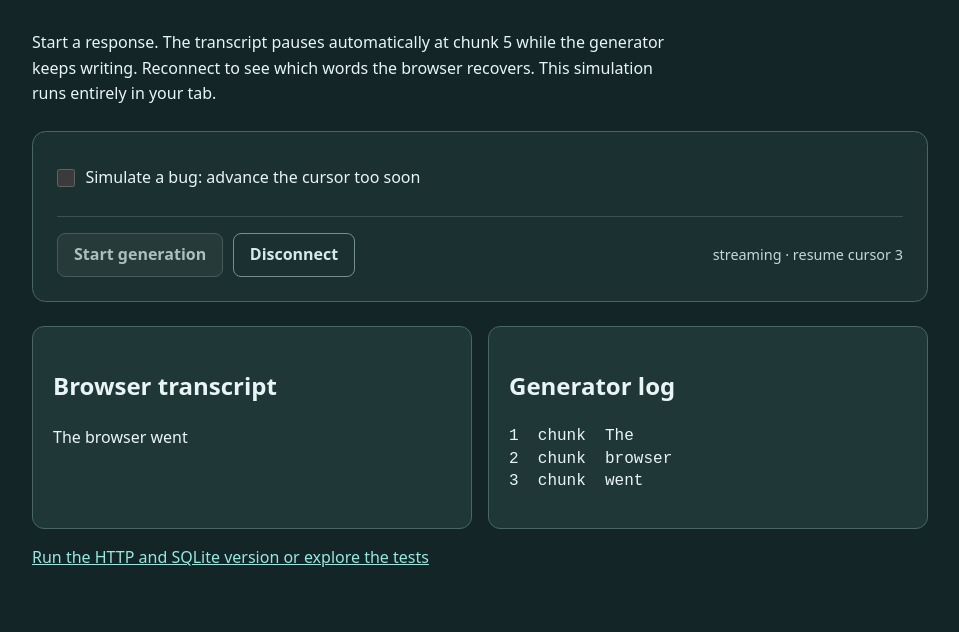
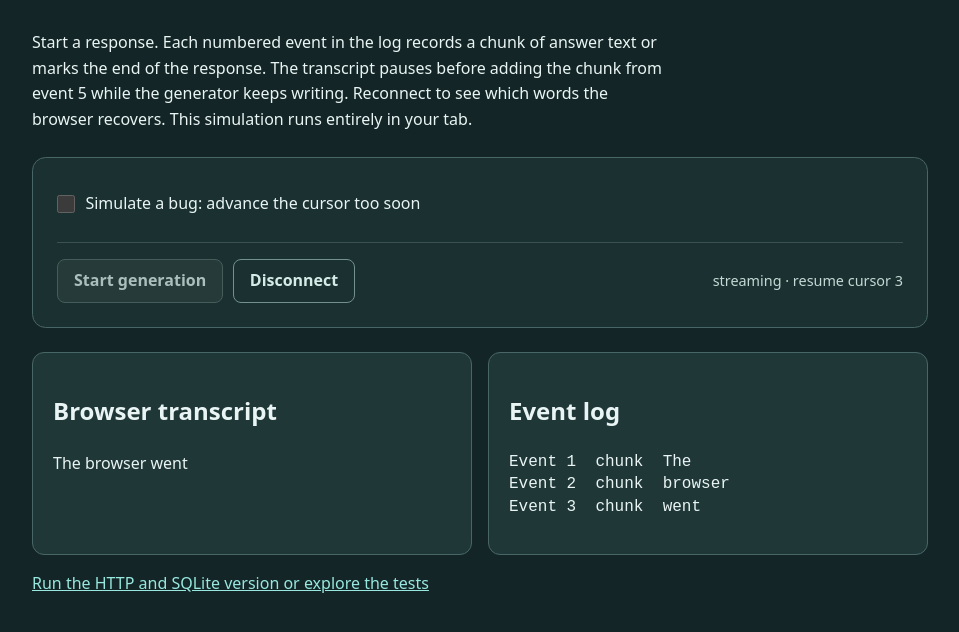
Before and after one commit to rdeprey/resumable-llm-stream, a plain HTML site: page docs/index.html in a window 1280 px wide. Both pictures are taken after a click on the button "Start generation". Shown: the part 286-918 px from the top of the page, without its empty margins (160-1119 px from the left). Drawn offline with Linux system fonts and the light colour scheme.

Commit message:
Distinguish text chunks from numbered log events

```diff
--- a/docs/demo.js
+++ b/docs/demo.js
@@ -49,7 +49,7 @@ el('start').onclick = () => {
     const index = events.length;
     const event = { seq: index + 1, kind: index < words.length ? 'chunk' : 'done', text: words[index] || '' };
     events.push(event);
-    el('log').textContent += event.seq + '  ' + event.kind + '  ' + event.text + '\n';
+    el('log').textContent += 'Event ' + event.seq + '  ' + event.kind + '  ' + event.text + '\n';
     if (event.kind === 'done') clearInterval(timer);
     replay();
   }, 800);
--- a/docs/index.html
+++ b/docs/index.html
@@ -47,7 +47,7 @@ a { color: #98e8df; }
 }
 </style>
 <h1>Resume an interrupted LLM stream</h1>
-<p>Start a response. The transcript pauses automatically at chunk 5 while the generator keeps writing. Reconnect to see which words the browser recovers. This simulation runs entirely in your tab.</p>
+<p>Start a response. Each numbered event in the log records a chunk of answer text or marks the end of the response. The transcript pauses before adding the chunk from event 5 while the generator keeps writing. Reconnect to see which words the browser recovers. This simulation runs entirely in your tab.</p>
 <div class="controls">
 <div class="settings">
 <label class="race"><input id="bug" type="checkbox"> Simulate a bug: advance the cursor too soon</label>
@@ -58,7 +58,7 @@ a { color: #98e8df; }
 </div>
 </div>
 <main><section><h2>Browser transcript</h2><p id="answer"></p></section>
-<section><h2>Generator log</h2><pre id="log"></pre></section></main>
+<section><h2>Event log</h2><pre id="log"></pre></section></main>
 <p><a href="https://github.com/rdeprey/resumable-llm-stream">Run the HTTP and SQLite version or explore the tests</a></p>
 <script type="module" src="./demo.js"></script>
 </html>
```
Also changed, not shown: index.html (+3 -3 lines), 1 other file.
